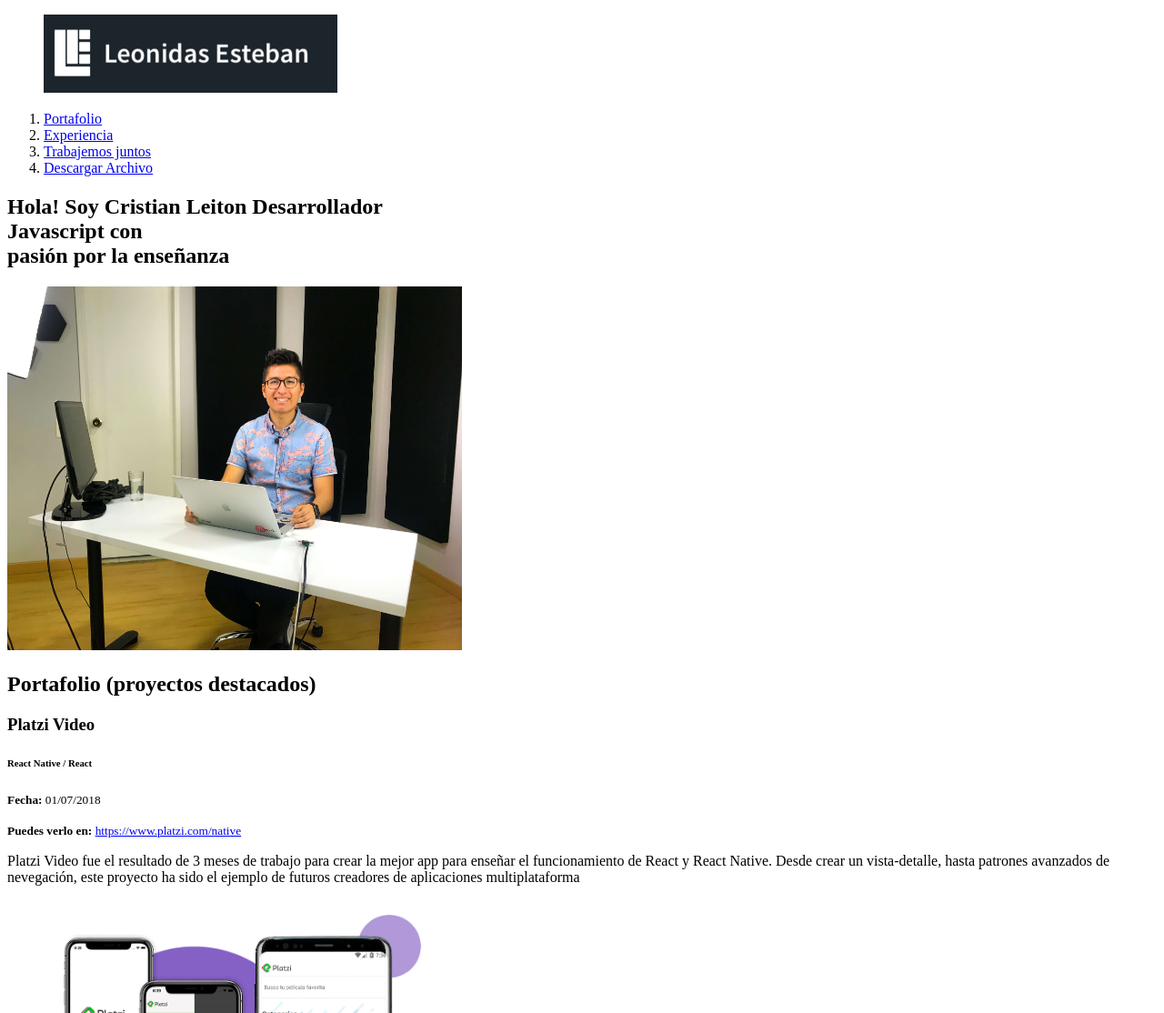
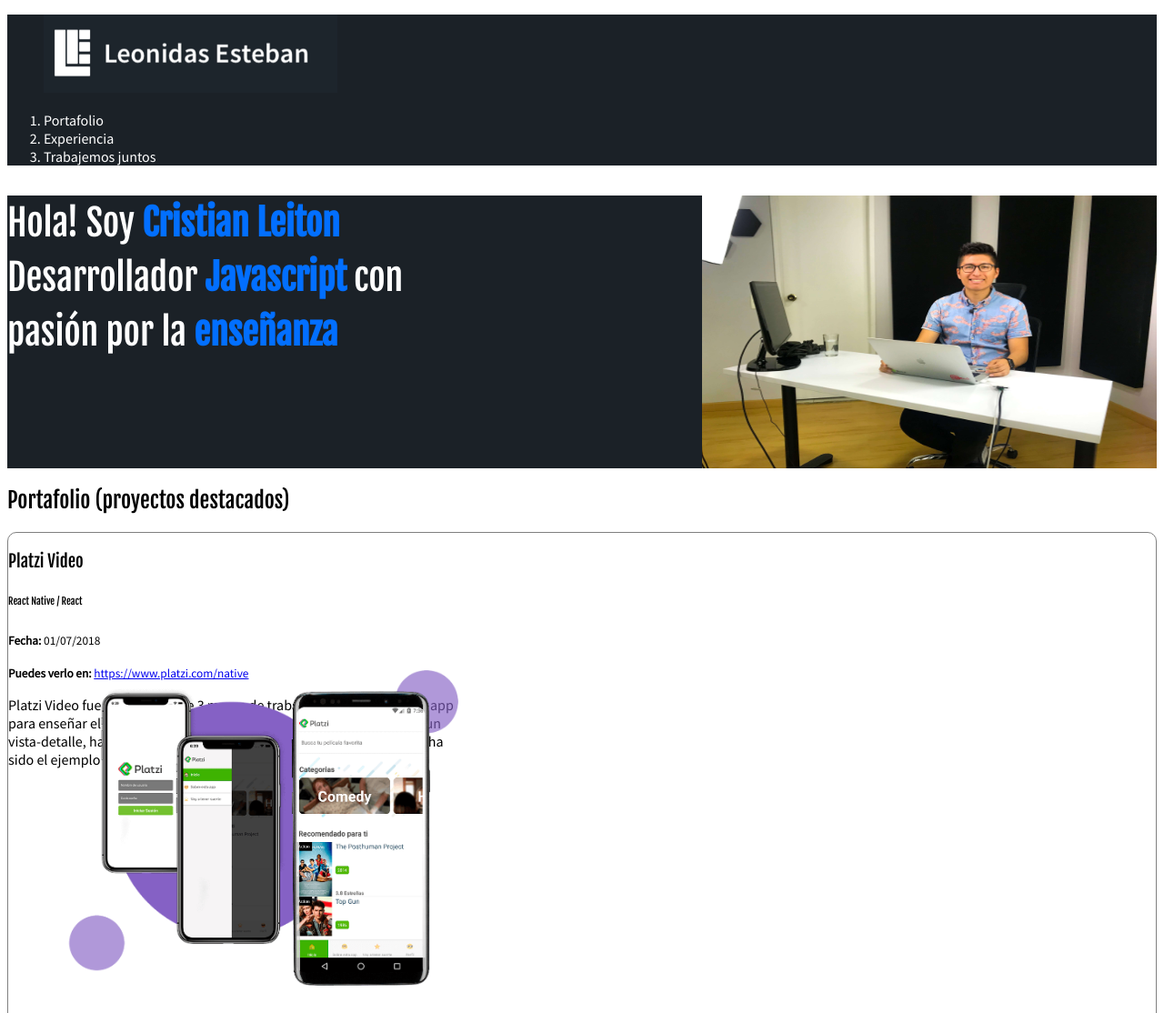
Before and after one commit to crileiton/portafolio, a plain HTML site: page index.html in a window 1280 px wide. Shown: the top 1114 px of the page at 91% size. Drawn offline with Linux system fonts and the light colour scheme.

Commit message:
6 commit: Agregando bordes

```diff
--- /dev/null
+++ b/css/estilos.css
@@ -0,0 +1,59 @@
+body {
+    font-family: 'Source Sans Pro', sans-serif;
+    /* Tipo de fuente */
+}
+
+h1, h2, h3, h4, h5, h6 {
+    font-family: 'Fjalla One', sans-serif;
+    /* Tipo de fuente */
+    font-weight: normal;
+    /* Peso de la letra, normal es 400(se puede poner la palabra normal), multiplos de 100 */
+}
+
+h1 {
+    font-size: 40px;
+    /* Tamaño de fuente */
+    line-height: 1.5em;
+    /* Separación entre texto y texto */
+    letter-spacing: -.2px;
+    /* Separación entre letras */
+    color: white;
+}
+
+h1 strong {
+    color: #026fff;
+}
+
+.project-details {
+    width: 500px;
+    height: 100px;
+}
+
+.project{
+    border: 1px solid gray;
+    border-radius: 10px;
+
+}
+
+.project-image-container {
+    width: 500px;
+}
+
+.hero {
+    height: 300px;
+    background-image: url('./../images/hero.jpg');
+    background-color: #1b2127;
+    background-size: 500px 300px;
+    background-repeat: no-repeat;
+    background-position-x: right,300px;
+}
+
+.header {
+    background-color: #1b2127;
+    color: white;
+}
+
+.header a {
+    color: white;
+    text-decoration: none;
+}
--- a/index.html
+++ b/index.html
@@ -1,4 +1,3 @@
-<!DOCTYPE html>
 <!DOCTYPE html>
 <html lang="es">
 
@@ -8,37 +7,35 @@
   <meta http-equiv="X-UA-Compatible" content="ie=edge">
   <title>Portafolio Cristian Leiton Valencia</title>
   <link rel="icon" type="image/png" href="./images/favicon.png">
+  <link href="https://fonts.googleapis.com/css?family=Fjalla+One|Source+Sans+Pro&display=swap" rel="stylesheet">
+  <link rel="stylesheet" href="./css/estilos.css">
+
 </head>
 
 <body>
   <!--Etiqueta dedicada a las cabeceras-->
-  <header>
+  <header class="header">
     <!--Div para header-->
     <div>
-      <figure>
+      <figure class="logo">
         <img src="images/logo.png" alt="Logo de Portafolio" />
       </figure>
       <!--Etiqueta para menú de navegación-->
-      <nav>
+      <nav class="menu">
         <!--Listas ordenadas-->
         <ol>
           <!--Item de lista-->
           <li>
             <!--Enlaces a una página externa o interna-->
-            <a href="https://crileiton.me">Portafolio</a>
+            <a class="link" href="https://crileiton.me">Portafolio</a>
           </li>
           <li>
             <!--Enlaces a una página externa o interna-->
-            <a href="#eventos">Experiencia</a>
+            <a class="link" href="#">Experiencia</a>
           </li>
           <li>
             <!--Enlaces a una página externa o interna-->
-            <a href="#contacto">Trabajemos juntos</a>
-          </li>
-          <li>
-            <a href="../pdfs/reporte2-05-10.pdf" download="Reporte2Mayo2010">
-              Descargar Archivo
-            </a>
+            <a class="link" href="#">Trabajemos juntos</a>
           </li>
         </ol>
         <!--Listas desordenadas-->
@@ -47,50 +44,57 @@
     </div>
   </header>
   <!--Etiqueta dedicada cada sección: Principal, proyectos, experiencia, contacto, footer -->
-  <section>
+  <section class="hero">
     <h1>
-      Hola! Soy <strong>Cristian Leiton</strong> Desarrollador <br /> <strong>Javascript</strong> con <br> pasión por
+      Hola! Soy <strong>Cristian Leiton</strong><br /> Desarrollador <strong>Javascript</strong> con <br> pasión por
       la <strong>enseñanza</strong>
     </h1>
-    <img src="./images/hero.jpg" alt="Imagen de portada" width="500" height="400">
+    <!--<img src="./images/hero.jpg" alt="Imagen de portada" width="500" height="400">-->
   </section>
-  <section id="portafolio">
+  <section id="portafolio" class="portfolio">
     <h2>Portafolio (proyectos destacados)</h2>
-    <article>
-      <h3>Platzi Video</h3>
-      <h6>React Native / React</h6>
-      <p><small><strong>Fecha: </strong> 01/07/2018</small></p>
-      <p><small><strong>Puedes verlo en: </strong><a href="https://www.platzi.com/native"
-            target="_blank">https://www.platzi.com/native</a></small></p>
-      <p>Platzi Video fue el resultado de 3 meses de trabajo
-        para crear la mejor app para enseñar el funcionamiento
-        de React y React Native. Desde crear un vista-detalle, hasta patrones avanzados de nevegación, este proyecto ha
-        sido el ejemplo de futuros creadores de aplicaciones multiplataforma
-      </p>
-      <img src="./images/platzi-video-react-native.png" alt="Imagen de proyecto react native" width="500">
+    <article class="project">
+      <div class="project-details">
+        <h3 class="project-tittle">Platzi Video</h3>
+        <h6 class="project-course">React Native / React</h6>
+        <p class="project-date"><small><strong>Fecha: </strong> 01/07/2018</small></p>
+        <p class="project-url"><small><strong>Puedes verlo en: </strong><a href="https://www.platzi.com/native"
+              target="_blank">https://www.platzi.com/native</a></small></p>
+        <p class="project-description">Platzi Video fue el resultado de 3 meses de trabajo
+          para crear la mejor app para enseñar el funcionamiento
+          de React y React Native. Desde crear un vista-detalle, hasta patrones avanzados de nevegación, este proyecto
+          ha
+          sido el ejemplo de futuros creadores de aplicaciones multiplataforma
+        </p>
+      </div>
+      <figure class="project-image-container">
+        <img class="project-image" src="./images/platzi-video-react-native.png" alt="Imagen de proyecto react native"
+          width="500">
+      </figure>
     </article>
   </section>
   <section id="eventos">
     <h2>Más sobre mi experiencia</h2>
-    <article>
-      <figure>
-        <img src="./images/platzi-conf.jpg" alt="Imagen de platziconf" width="500" height="400">
+    <article class="event">
+      <figure class="event-image-container">
+        <img class="event-image" src="./images/platzi-conf.jpg" alt="Imagen de platziconf" width="500" height="400">
       </figure>
-      <h3>PlatziConf México 2018</h3>
-      <p>El evento más grande sobre gente que quiere aprender más de internet. En este evento te comparto como tener una
+      <h3 class="event-title">PlatziConf México 2018</h3>
+      <p class="event-description">El evento más grande sobre gente que quiere aprender más de internet. En este evento
+        te comparto como tener una
         vida de constante aprendizaje.</p>
-      <a href="https://www.youtube.com/watch?v=BIS7cWGgJg0" target="_blank">Ver Plática</a>
+      <a class="event-url" href="https://www.youtube.com/watch?v=BIS7cWGgJg0" target="_blank">Ver Plática</a>
     </article>
   </section>
-  <section id="contacto">
-    <form action="/suscripcion/">
+  <section id="contacto" class="contact">
+    <form action="/suscripcion/" class="form-email">
       <h3>¿Creamos algo juntos?</h3>
       <input type="email" placeholder="Déjame tu email">
       <button>Enviar</button>
     </form>
   </section>
   <!--Etiqueta dedicada al footer-->
-  <footer>Footer</footer>
+  <footer class="footer">Footer</footer>
 </body>
 
 </html>
```
